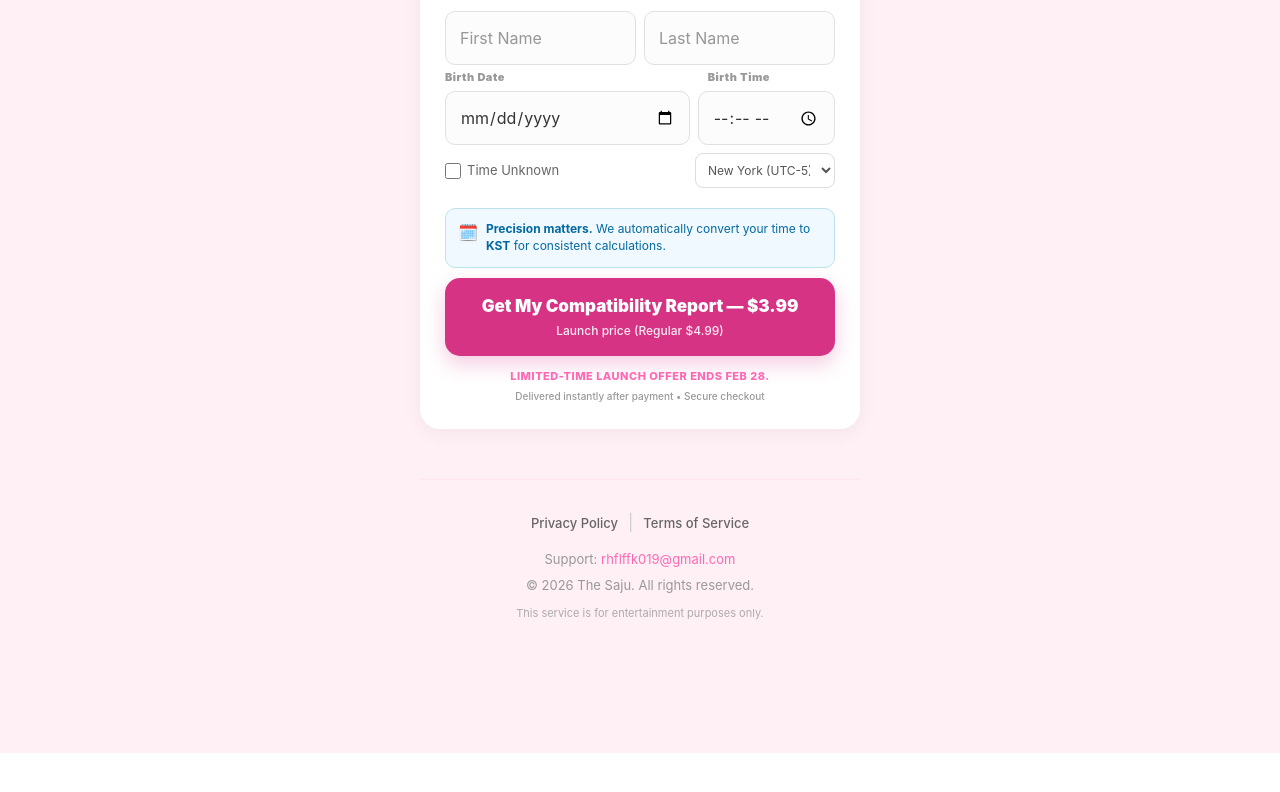
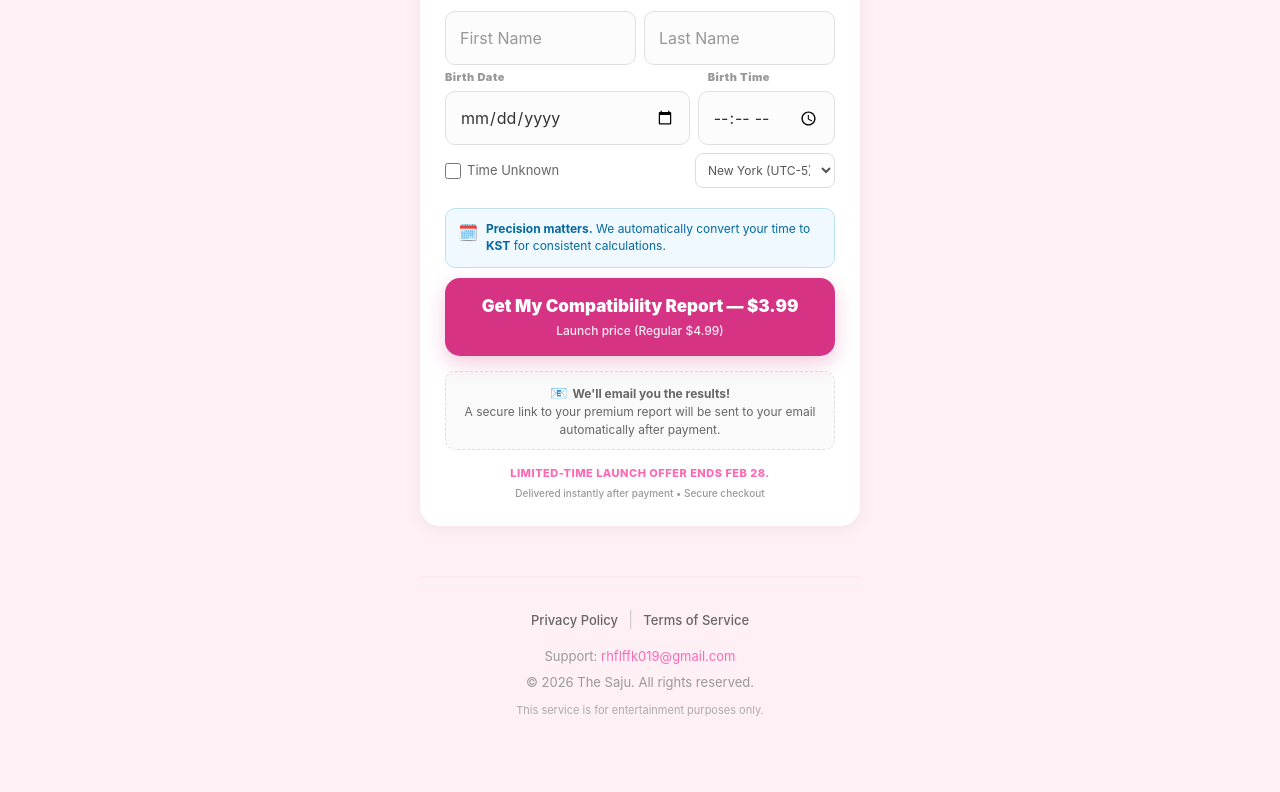
Before and after one commit to rhflffk019-hue/my-saju-app-2026, a Next.js app: page / in a window 1280 px wide. Shown: the part 1195-1987 px from the top of the page. Before the commit the page ends 1948 px from the top, so only its background shows below. Built offline with nearby package versions, Linux system fonts and the light colour scheme.

Commit message:
guide fix

```diff
--- a/app/page.tsx
+++ b/app/page.tsx
@@ -131,12 +131,11 @@ export default function Home() {
 
       // 3. ✅ 검로드 상품 주소 설정 (가장 중요한 부분!)
       // TODO: 아래 주소를 준수님의 실제 검로드 상품 URL로 교체하세요.
-      // 예: https://rhflffk019.gumroad.com/l/abcde
       const GUMROAD_PRODUCT_URL = "https://rhflffk.gumroad.com/l/ixxuyp";
 
       // 4. 검로드 오버레이 실행
       // ?wanted=true: 즉시 구매창 띄우기
-      // &id=... : 웹훅으로 전달할 커스텀 데이터 (session_id 역할)
+      // &saju_id=... : 웹훅으로 전달할 커스텀 데이터 (session_id 역할)
       const checkoutUrl = `${GUMROAD_PRODUCT_URL}?wanted=true&saju_id=${sessionId}`;
 
       // layout.tsx에 스크립트가 있다면, 이 코드가 실행될 때 자동으로 팝업이 뜹니다.
@@ -221,8 +220,16 @@ export default function Home() {
                   </div>
                 )}
               </button>
+
+              {/* ✅ [추가됨] 이메일 발송 안내 문구 (결제 버튼 바로 아래) */}
+              <div style={{ marginTop: '15px', textAlign: 'center', fontSize: '12px', color: '#666', lineHeight: '1.5', padding: '10px', backgroundColor: '#fafafa', borderRadius: '10px', border: '1px dashed #e0e0e0' }}>
+                <span style={{ fontSize: '14px', marginRight: '5px' }}>📧</span>
+                <b>We'll email you the results!</b><br/>
+                A secure link to your premium report will be sent to your email automatically after payment.
+              </div>
+
               {!loading && (
-                <div style={{ textAlign: 'center', marginTop: '12px' }}>
+                <div style={{ textAlign: 'center', marginTop: '15px' }}>
                   <div style={{ fontSize: '11px', color: '#ff69b4', fontWeight: '800', textTransform: 'uppercase', letterSpacing: '0.5px' }}>
                     Limited-time launch offer ends Feb 28.
                   </div>
@@ -285,6 +292,10 @@ export default function Home() {
               <div style={{ fontSize: 12, fontWeight: 700 }}>
                 Your premium report is being generated automatically.<br/>
                 It may take up to 3 minutes.
+              </div>
+              {/* ✅ [추가됨] 로딩 중 이메일 안내 추가 */}
+              <div style={{ marginTop: '10px', paddingTop: '10px', borderTop: '1px dashed #bce3eb', fontSize: 12, fontWeight: 500, color: '#0284c7' }}>
+                 📧 <b>Don't worry!</b> A permanent link to the result will also be sent to your email.
               </div>
             </div>
           </div>
```
